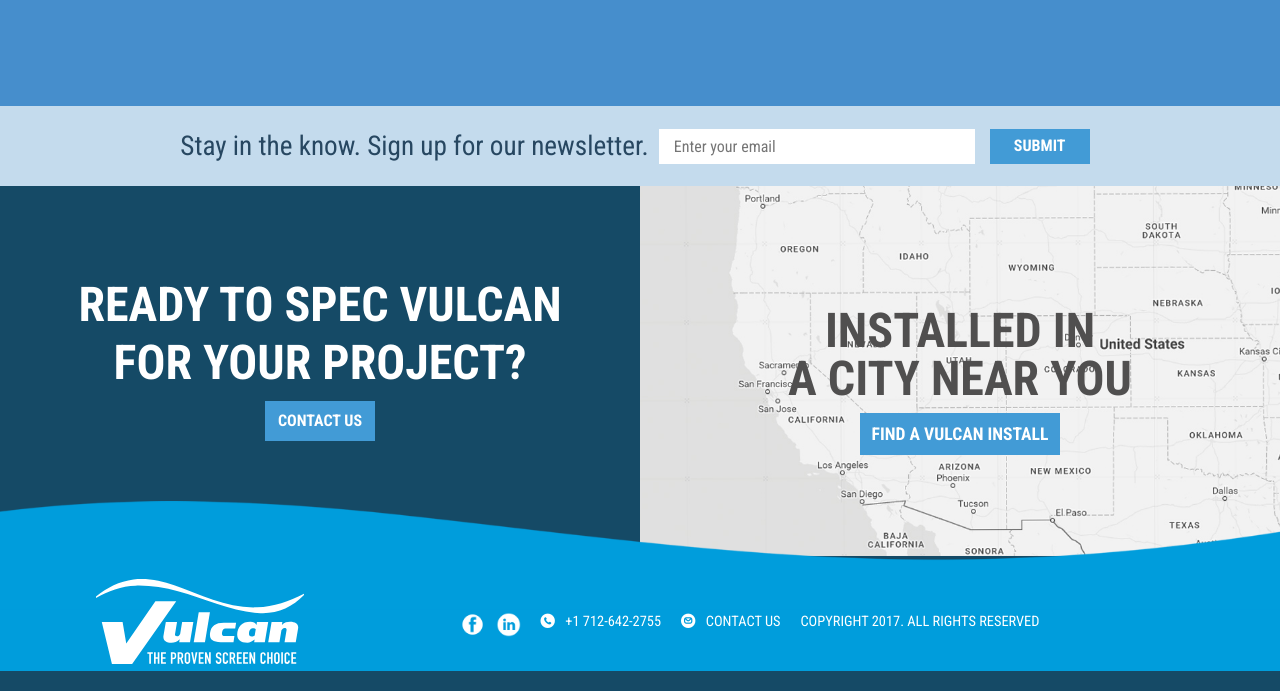
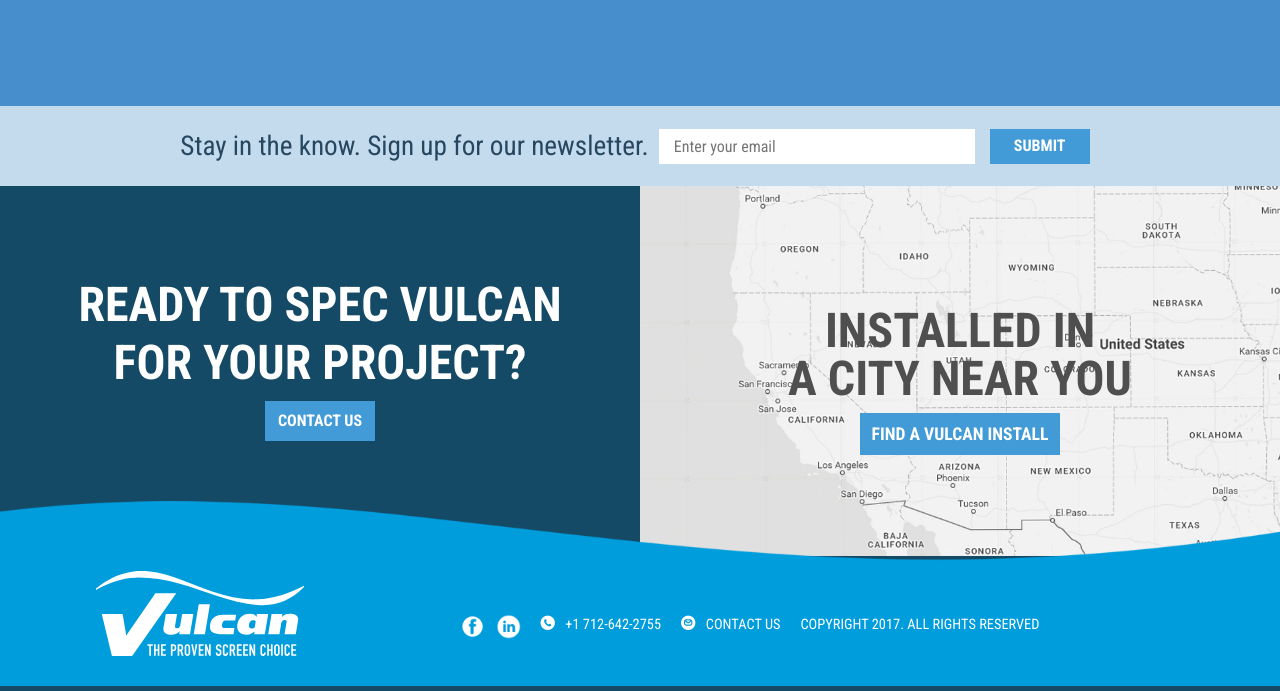
Before and after one commit to wanradavich/Food-Explorer, a website: page dev/index.html in a window 1280 px wide. Shown: the part 2139-2830 px from the top of the page. Drawn offline with nearby package versions, Linux system fonts and the light colour scheme; files that its build step writes are made by us from their sources; files whose address does not match are found by name.

Commit message:
footer wave bottom gap fix on bigger sizes

```diff
--- a/dev/scss/_footer.scss
+++ b/dev/scss/_footer.scss
@@ -8,13 +8,16 @@
 #vulcan-logo-footer {
   height: 40px;
 }
-#facebook, #linkedin {
+#facebook,
+#linkedin {
   height: 25px;
 }
 #linkedin {
   margin-left: 7px;
 }
-#phone-number, #contact-us-footer, #copyright {
+#phone-number,
+#contact-us-footer,
+#copyright {
   color: white;
   font-weight: 500;
   font-size: 0.9em;
@@ -35,7 +38,8 @@
 .footer-holder {
   z-index: 100;
 }
-#phone-number, #contact-us-footer {
+#phone-number,
+#contact-us-footer {
   padding-top: 2px;
 }
 
@@ -58,7 +62,7 @@
     margin-bottom: 20px;
   }
 }
-@media(min-width: 768px) {
+@media (min-width: 768px) {
   // #footer-contact {
   //     margin-top: 0;
   // }
@@ -66,7 +70,7 @@
   //     height: 65px;
   // }
   #footer-logo {
-        margin-bottom: 40px;
+    // margin-bottom: 40px;
     width: 275px;
     padding-right: 60px;
   }
@@ -74,7 +78,7 @@
     display: flex;
   }
   #footer-contact {
-        height: 70px;
+    height: 80px;
     margin-top: 30px;
     width: 400px;
     margin-right: 60px;
@@ -94,12 +98,12 @@
   }
   .footer-holder {
     align-items: center;
-        margin-bottom: 20px;
+    // margin-bottom: 20px;
   }
   #footer-logo {
     margin-bottom: 0;
     width: 40%;
-        //padding-right: 200px;
+    padding-bottom: 30px;
   }
 
   #vulcan-logo-footer {
@@ -123,7 +127,9 @@
   }
 }
 @media (min-width: 1620px) {
-    #phone-number, #contact-us-footer, #copyright {
+  #phone-number,
+  #contact-us-footer,
+  #copyright {
     padding-top: 2px;
   }
 }
```
Lines whose indentation alone changed are shown as unchanged.
